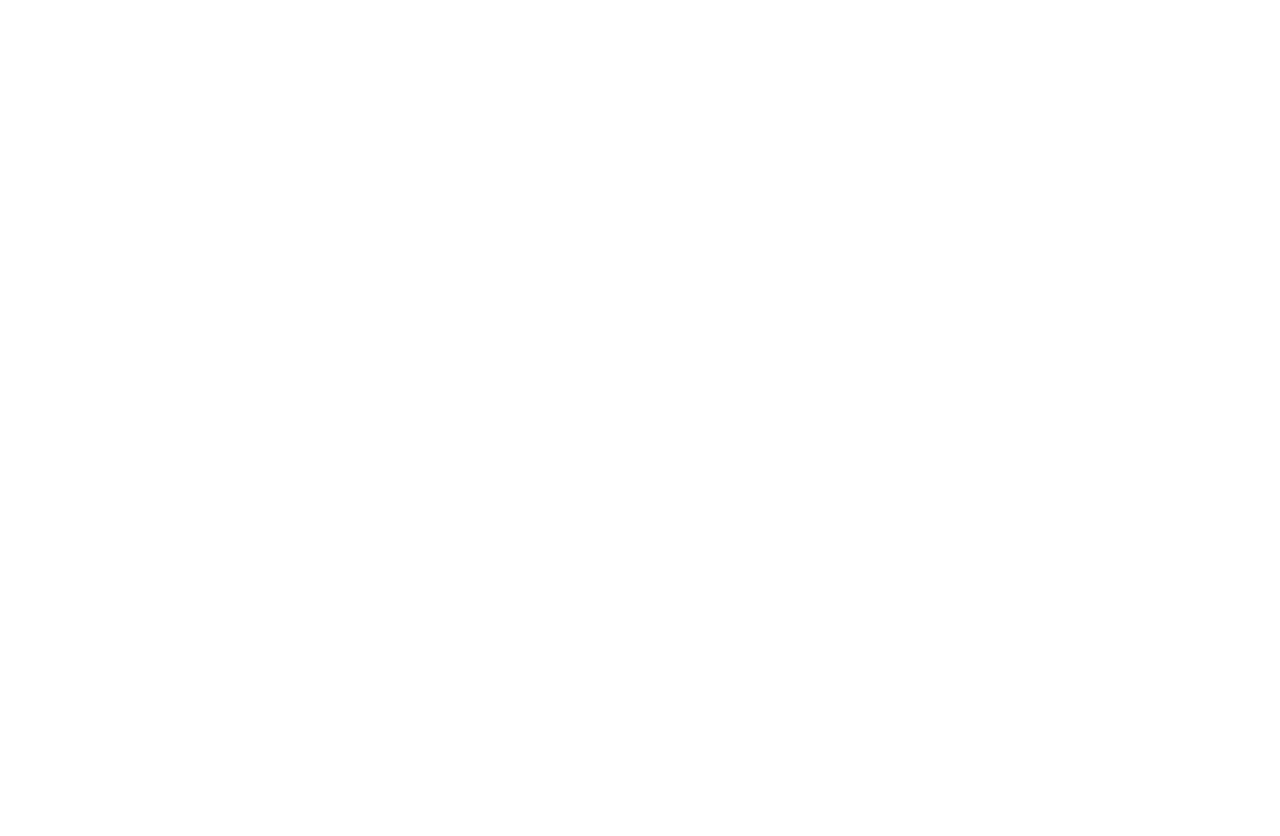
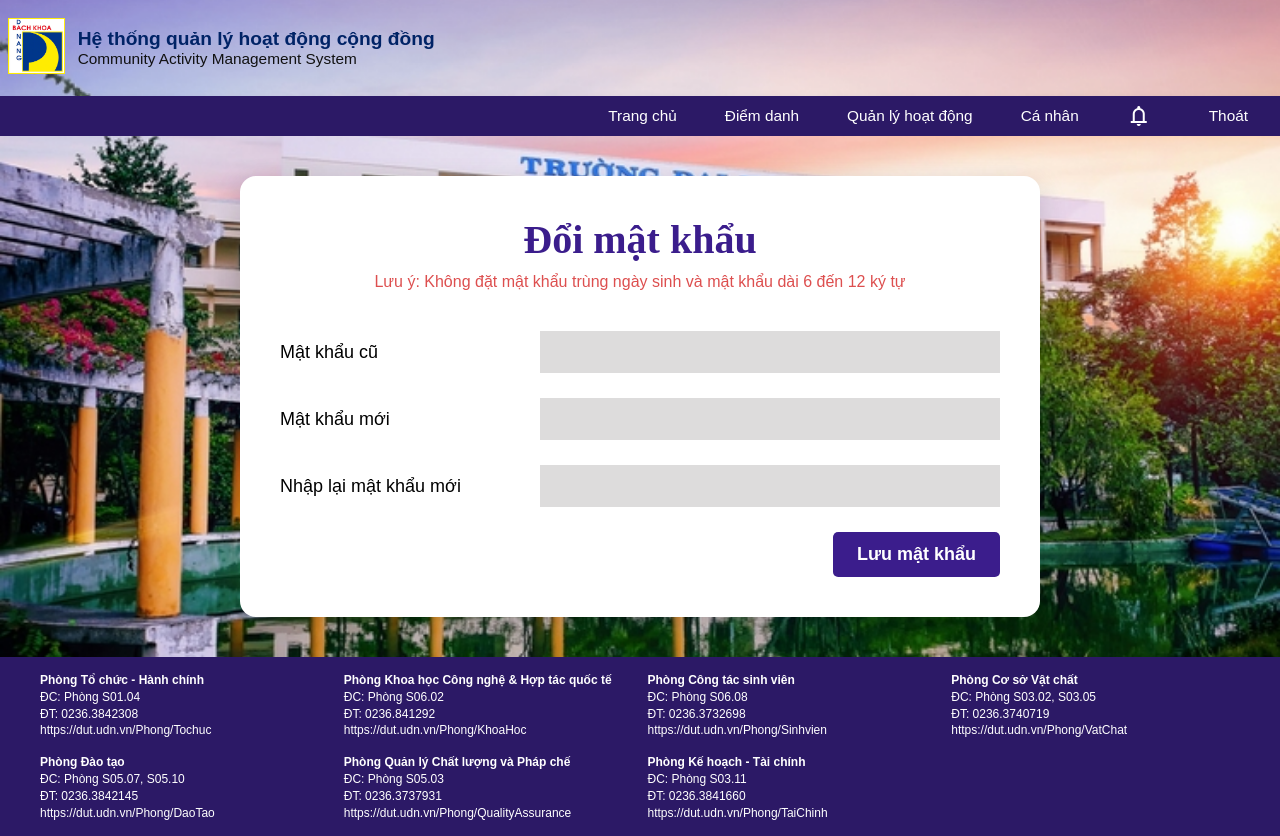
Before and after one commit to hami308/PBL6_QUANLY_HDCD, a React (Vite) app: page /change-password in a window 1280 px wide. Before the commit this address had no page. Before the commit the page ends 800 px from the top, so only its background shows below. Built offline with nearby package versions, Linux system fonts and the light colour scheme.

Commit message:
Complete ChangePassword Page

```diff
--- a/src/App.jsx
+++ b/src/App.jsx
@@ -3,6 +3,7 @@
 import { LoginProvider } from "./components/Login/LoginContext";
 import PVCD_Record from "./Pages/PVCD_Record/PVCD_Record";
 import StudentInfor_Page from "./Pages/StudentInfor_Page/StudentInfor_Page";
+import ChangePassword_Page from "./Pages/ChangePassword_Page/ChangePassword_Page";
 
 function App() {
   return (
@@ -15,6 +16,7 @@
         <Route path="/home-student" element={<HomePage />} />
         <Route path="/pvcd-record" element={<PVCD_Record />} />
         <Route path="/student-infor" element={<StudentInfor_Page />} />
+        <Route path="/change-password" element={<ChangePassword_Page />} />
       </Routes>
     </LoginProvider>
   );
--- /dev/null
+++ b/src/Pages/ChangePassword_Page/ChangePassword_Page.jsx
@@ -0,0 +1,15 @@
+import Header from "../../components/Header/Header";
+import Menu_student from "../../components/Menu/Menu_student";
+import ChangePassword from "../../components/Student/ChangePassword/ChangePassword";
+import Footer from "../../components/Footer/Footer";
+function ChangePassword_Page() {
+    return(
+        <>
+            <Header />
+            <Menu_student />
+            <ChangePassword />
+            <Footer />
+        </>
+    );
+}
+export default ChangePassword_Page;
```
Also changed, not shown: src/Pages/ChangePassword_Page/ChangePassword_Page.css (added).
